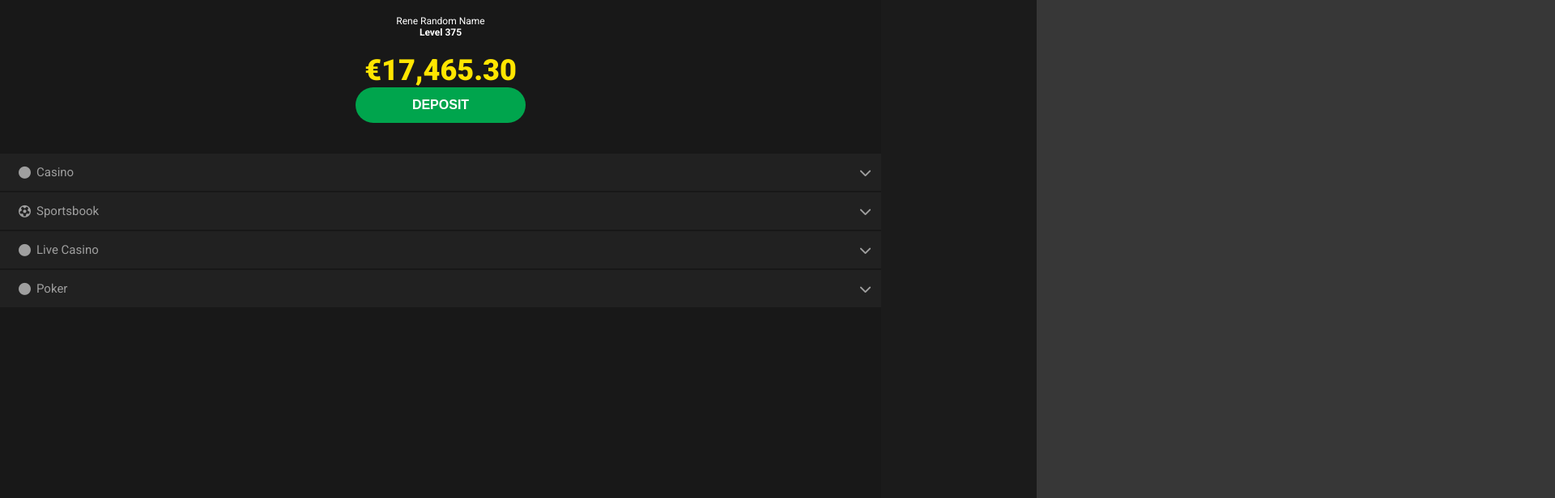
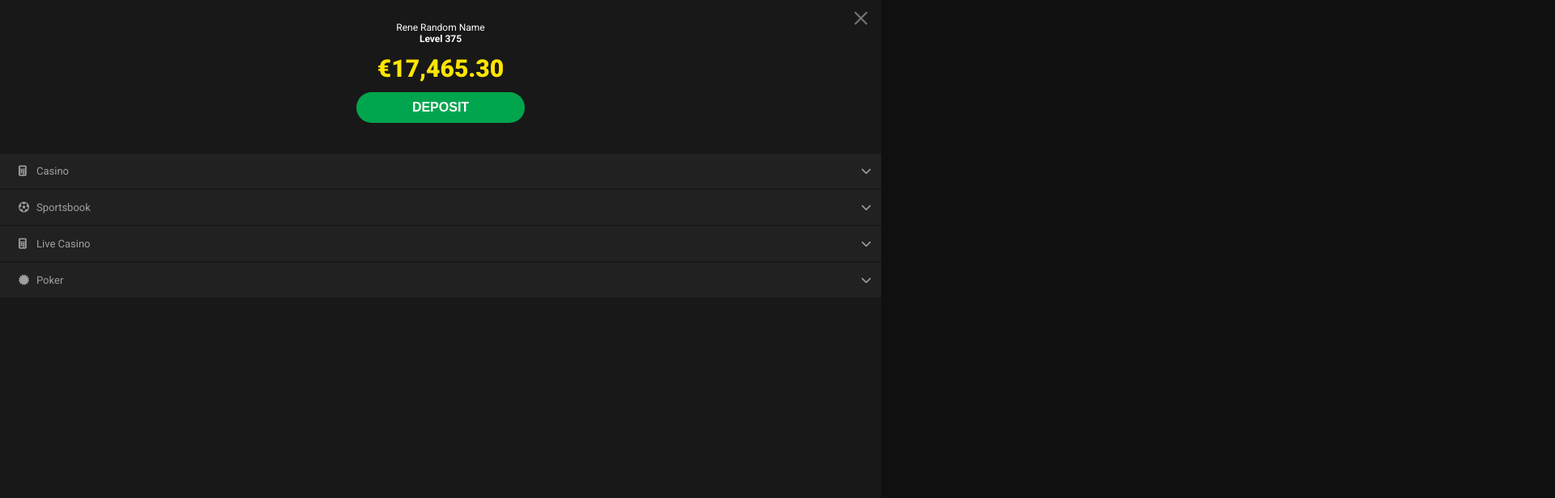
Before and after one commit to Italik6/Mobile-nav, a plain HTML site: page index.html in a window 1280 px wide. Both pictures are taken after a click on the label "MENU". Shown: the top 616 px of the page at 81% size, 1920 px wide, since content can reach past the window. Drawn offline with Linux system fonts and the light colour scheme.

Commit message:
Final commit

```diff
--- a/index.html
+++ b/index.html
@@ -18,7 +18,6 @@
 </head>
 
 <body>
-
     <input type="checkbox" class="menu-icon" id="menu" name="menu">
     <label class="menu-btn" for="menu">
         <span class="bar top"></span>
@@ -26,16 +25,19 @@
         <span class="bar bottom"></span>
         <span class="menu-btn__text">MENU</span>
     </label>
+    <!-- Drawer menu -->
     <nav class="drawer-menu">
         <nav class="menu">
             <div class="list-drawer-menu">
+                <label class="close-label menu-btn" for="menu">
+                    <span class="close"></span>
+                </label>
                 <br/>
                 <div class="user-name">
                     Rene Random Name
                     <br/>
                     <b>Level 375</b>
                 </div>
-                <br/>
                 <div class="deposit">
                     €17,465.30
                 </div>
@@ -48,7 +50,7 @@
         <ul class="accordion-menu">
             <li>
                 <div class="dropdownlink">
-                    <i class="fa fa-circle" aria-hidden="true"></i> Casino
+                    <i class="fa fa-calculator" aria-hidden="true"></i> Casino
                     <i class="fa fa-chevron-down" aria-hidden="true"></i>
                 </div>
                 <ul class="submenuItems">
@@ -112,7 +114,7 @@
                     </li>
                     <li>
                         <span>
-                            <i class="fa fa-space-shuttle" aria-hidden="true"></i>
+                            <i class="fa fa-life-bouy" aria-hidden="true"></i>
                             Hockey</span>
                     </li>
                     <li>
@@ -129,7 +131,7 @@
             </li>
             <li>
                 <div class="dropdownlink">
-                    <i class="fa fa-circle" aria-hidden="true"></i> Live Casino
+                    <i class="fa fa-calculator" aria-hidden="true"></i> Live Casino
                     <i class="fa fa-chevron-down" aria-hidden="true"></i>
                 </div>
                 <ul class="submenuItems">
@@ -145,14 +147,14 @@
                     </li>
                     <li>
                         <span>
-                            <i class="fa fa-space-shuttle" aria-hidden="true"></i>
+                            <i class="fa fa-life-bouy" aria-hidden="true"></i>
                             Hockey</span>
                     </li>
                 </ul>
             </li>
             <li>
                 <div class="dropdownlink">
-                    <i class="fa fa-circle" aria-hidden="true"></i> Poker
+                    <i class="fa fa-certificate" aria-hidden="true"></i> Poker
                     <i class="fa fa-chevron-down" aria-hidden="true"></i>
                 </div>
                 <ul class="submenuItems">
@@ -233,9 +235,9 @@
             </nav>
         </div>
     </div>
+
     <script type="text/javascript" src="jquery-3.1.1.min.js"></script>
     <script src="https://use.fontawesome.com/c26bba1fec.js"></script>
-    <!-- <script type="text/javascript" src="nav-script.js"></script> -->
     <script>
         (function () {
             var Accordion = function (el) {
@@ -245,7 +247,6 @@
                     el: this.el
                 }, this.dropdown);
             };
-
             Accordion.prototype.dropdown = function (e) {
                 var $el = e.data.el,
                     $this = $(this),
--- a/style.less
+++ b/style.less
@@ -1,8 +1,10 @@
-// basic colors
+// Basic colors
 @yellow-rizk: #ffe500;
 @dark-gray-rizk: #373737;
 @light-gray-rizk: #9f9f9f;
+@gray-rizk: #212121;
 @green-rizk: #00a54d;
+@white-rizk: #fdfbfb;
 body {
     margin: 0;
     padding: 0;
@@ -24,7 +26,7 @@ body {
 }
 
 input[name="menu"] {
-    display: none
+    display: none;
 }
 
 .list {
@@ -44,11 +46,11 @@ input[name="menu"] {
 
 .list .link-wrap>label {
     color: @light-gray-rizk;
-    z-index: 999;
+    z-index: 99;
     width: 100px;
     font-size: 9px;
     cursor: pointer;
-    padding: 4px 12px;
+    padding: 4px 10px;
     text-align: center;
     position: relative;
     display: table-cell;
@@ -147,8 +149,7 @@ input[name="menu"] {
     box-shadow: 0 0 50px 0 rgba(0, 0, 0, .8);
     transition-property: all;
     transition-delay: .2s;
-    transition-duration: .5s; // background-image: url("img/content.png");
-    // background-size:contain;
+    transition-duration: .5s;
 }
 
 .drawer-menu {
@@ -171,7 +172,7 @@ input[name="menu"] {
 .menu-btn {
     position: fixed;
     display: block;
-    bottom: 1%;
+    bottom: 0.95%;
     right: 5%;
     display: block;
     width: 40px;
@@ -228,7 +229,7 @@ input[name="menu"] {
 }
 
 
-/* checked state */
+/* Checked state */
 
 .menu-icon:checked~.drawer-menu {
     transition-delay: .6s;
@@ -259,7 +260,7 @@ input[name="menu"] {
 }
 
 .menu-icon:checked~.contents {
-    background: rgba(0, 0, 0, .5);
+    background: rgba(0, 0, 0, .7);
 }
 
 .menu-icon:checked~.contents .wrap .list {
@@ -284,7 +285,7 @@ input[name="menu"] {
     background: @yellow-rizk;
 }
 
-// top navigation
+// Top navigation
 .nav-top {
     position: fixed;
     top: 0;
@@ -298,26 +299,30 @@ input[name="menu"] {
 }
 
 .user-name {
-    color: #fff;
+    color: @white-rizk;
     font-size: 12px;
 }
 
 .deposit {
     color: @yellow-rizk;
-    font-size: 18px;
+    font-size: 19px;
     font-weight: 900;
+    margin-right: 8px;
 }
 
 .flex-nav-top {
     display: flex;
     justify-content: space-between;
     align-items: center;
+    .user-name {
+        margin-left: 6px;
+    }
 }
 
 // Deposit button
 .btn-deposit button {
     text-transform: uppercase;
-    color: #fff;
+    color: @white-rizk;
     font-weight: 900;
     background: @green-rizk;
     border: none;
@@ -326,6 +331,7 @@ input[name="menu"] {
     font-size: 12px;
     border-radius: 48px;
     cursor: pointer;
+    margin-right: 7px;
 }
 
 .btn-deposit button:focus {
@@ -342,18 +348,21 @@ input[name="menu"] {
 
 .list-drawer-menu .btn-deposit button {
     margin: 0 auto;
-    padding: 13px 70px;
+    padding: 10px 69px;
     font-size: 16px;
 }
 
-// User info above accordion menu
+// User info above Accordion menu
 .list-drawer-menu {
     margin: 0 auto;
-    text-align: center
-}
-
-.list-drawer-menu .deposit {
-    font-size: 36px;
+    text-align: center;
+    .user-name {
+        margin-top: 8px;
+    }
+    .deposit {
+        font-size: 30px;
+        margin: 12px 0px;
+    }
 }
 
 // Accordion menu
@@ -384,17 +393,17 @@ ul {
     cursor: pointer;
     display: block;
     padding: 14px 15px 14px 45px;
-    font-size: 15px;
+    font-size: 13px;
     border-bottom: 2.5px solid #181818;
     color: @light-gray-rizk;
     position: relative;
     transition: all 0.4s ease-out;
-    background: #212121;
+    background: @gray-rizk;
 }
 
 .dropdownlink i {
     position: absolute;
-    top: 16px;
+    top: 14.5px;
     left: 23px;
 }
 
@@ -420,19 +429,60 @@ ul {
     display: block;
     transition: all 0.4s ease-out;
     padding: 14px 0px 14px 33px;
+    i {
+        margin-right: 5px;
+    }
 }
 
 .submenuItems span:hover {
-    background-color: #212121;
+    background-color: @gray-rizk;
 }
 
 .submenuItems li:hover {
-    background-color: #212121;
+    background-color: @gray-rizk;
     border-bottom: 1px solid @light-gray-rizk;
     transition-delay: .1s;
     transition-duration: .3s;
 }
 
 .dropdownlink:hover {
-    background-color: #373737;
+    background-color: @dark-gray-rizk;
 }
+
+.close-label {
+    position: absolute;
+    right: 7px;
+    top: 7px;
+    cursor: pointer;
+}
+
+.close {
+    position: absolute;
+    right: 4px;
+    top: 5px;
+    width: 30px;
+    opacity: 0.7;
+    transition-duration: .2s;
+}
+
+.close:hover {
+    opacity: 1;
+}
+
+.close:before,
+.close:after {
+    position: absolute;
+    left: 15px;
+    content: ' ';
+    height: 21px;
+    width: 2px;
+    background-color: @light-gray-rizk;
+}
+
+.close:before {
+    transform: rotate(45deg);
+}
+
+.close:after {
+    transform: rotate(-45deg);
+}
```
Also changed, not shown: img/content.png (deleted), style.css.
